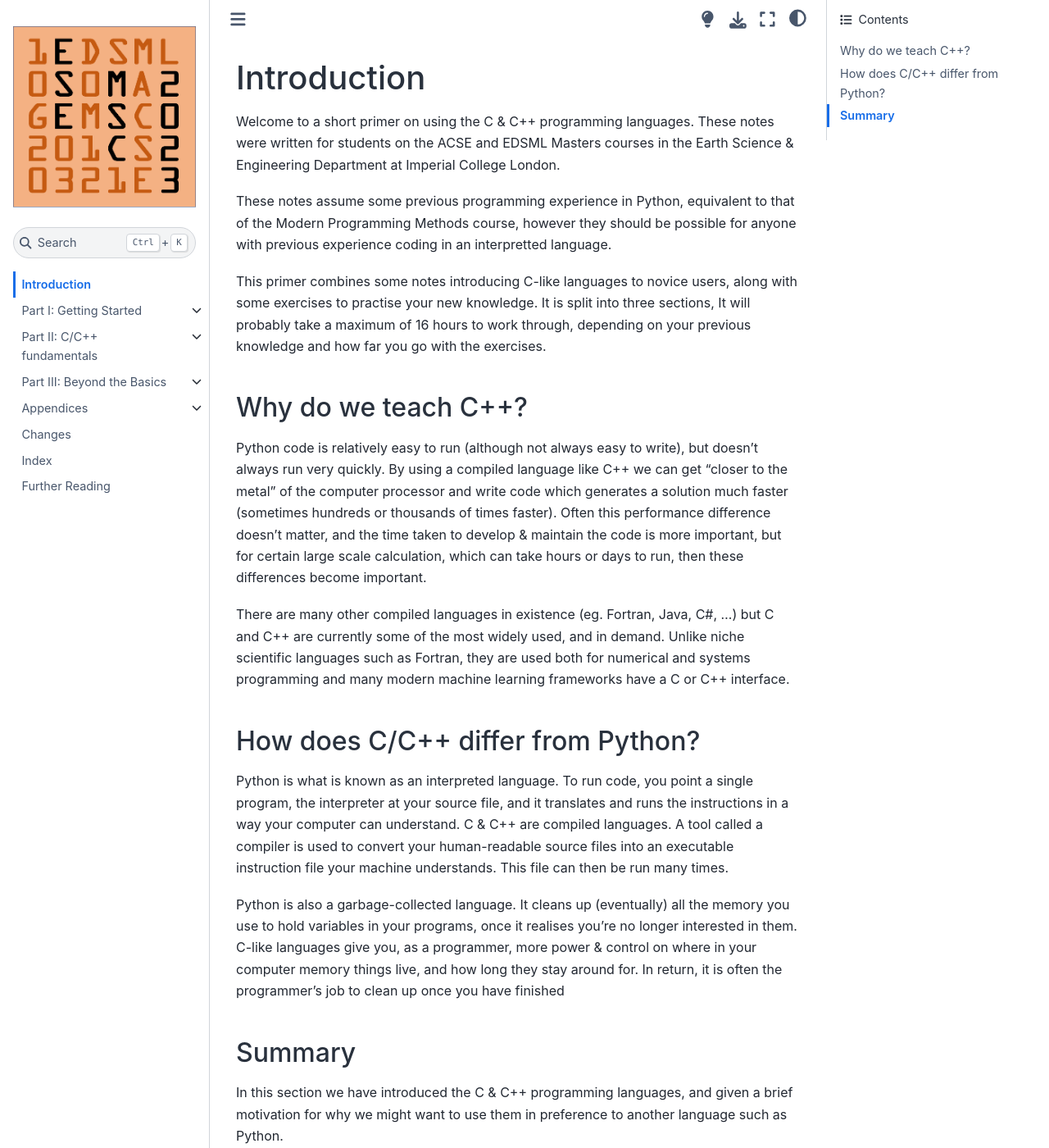
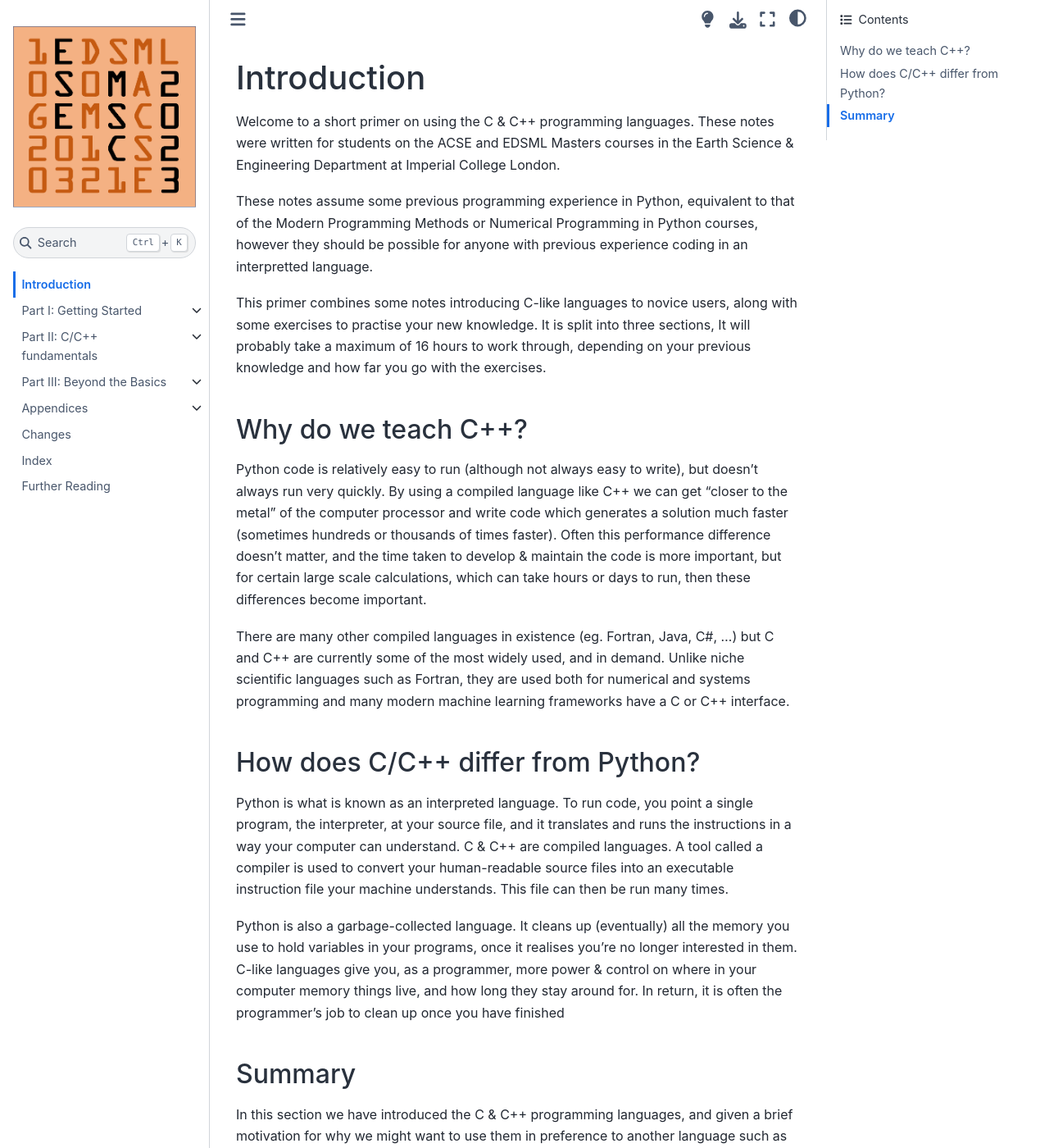
Before and after one commit to ese-msc/c-primer, a Jupyter Book: the page built from intro.md, in a window 1280 px wide and 1400 px high. Shown: the whole window at 82% size. Built offline with Jupyter Book 1.0.4 settings and Sphinx 7.4.7 and the Sphinx Book theme 1.1.4, drawn with Linux system fonts in a browser that asks for light colours; pages that are not in the unit, such as notebooks, are missing from menus.

Commit message:
Some fixes in introduction and toc

```diff
--- a/_toc.yml
+++ b/_toc.yml
@@ -6,7 +6,8 @@
   - file: part_one/01_running
   - file: part_one/02_hello_world
   - file: part_one/03_simple_math
-  - file: part_one/04_troubleshooting
+  - file: part_one/04_input-output.md
+  - file: part_one/05_troubleshooting
   - file: part_one/exercises_one
 - file: part_two/intro
   sections:
@@ -21,12 +22,12 @@
   - file: part_three/02_structs
   - file: part_three/03_header_files
   - file: part_three/04_build_systems
+  - file: part_three/05_combining_with_python.md
   - file: part_three/exercises_three
 - file: appendices/intro
   sections:
   - file: appendices/keywords
   - file: appendices/c-preprocessor
-  - file: appendices/combining_with_python
 - file: changelog
 - file: genindex
   title: Index
--- a/intro.md
+++ b/intro.md
@@ -2,19 +2,19 @@
 
 Welcome to a short primer on using the C & C++ programming languages. These notes were written for students on the ACSE and EDSML Masters courses in the Earth Science & Engineering Department at Imperial College London.
 
-These notes assume some previous programming experience in Python, equivalent to that of the Modern Programming Methods course, however they should be possible for anyone with previous experience coding in an interpretted language.
+These notes assume some previous programming experience in Python, equivalent to that of the Modern Programming Methods or Numerical Programming in Python courses, however they should be possible for anyone with previous experience coding in an interpretted language.
 
 This primer combines some notes introducing C-like languages to novice users, along with some exercises to practise your new knowledge. It is split into three sections,  It will probably take a maximum of 16 hours to work through, depending on your previous knowledge and how far you go with the exercises.
 
 ## Why do we teach C++?
 
-Python code is relatively easy to run (although not always easy to write), but doesn't always run very quickly. By using a compiled language like C++ we can get "closer to the metal" of the computer processor and write code which generates a solution much faster (sometimes hundreds or thousands of times faster). Often this performance difference doesn't matter, and the time taken to develop & maintain the code is more important, but for certain large scale calculation, which can take hours or days to run, then these differences become important.
+Python code is relatively easy to run (although not always easy to write), but doesn't always run very quickly. By using a compiled language like C++ we can get "closer to the metal" of the computer processor and write code which generates a solution much faster (sometimes hundreds or thousands of times faster). Often this performance difference doesn't matter, and the time taken to develop & maintain the code is more important, but for certain large scale calculations, which can take hours or days to run, then these differences become important.
 
 There are many other compiled languages in existence (eg. Fortran, Java, C#, ...) but C and C++ are currently some of the most widely used, and in demand. Unlike niche scientific languages such as Fortran, they are used both for numerical and systems programming and many modern machine learning frameworks have a C or C++ interface.
 
 ## How does C/C++ differ from Python?
 
-Python is what is known as an interpreted language. To run code, you point a single program, the interpreter at your source file, and it translates and runs the instructions in a way your computer can understand. C & C++ are compiled languages. A tool called a compiler is used to convert your human-readable source files into an executable instruction file your machine understands. This file can then be run many times.
+Python is what is known as an interpreted language. To run code, you point a single program, the interpreter, at your source file, and it translates and runs the instructions in a way your computer can understand. C & C++ are compiled languages. A tool called a compiler is used to convert your human-readable source files into an executable instruction file your machine understands. This file can then be run many times.
 
 Python is also a garbage-collected language. It cleans up (eventually) all the memory you use to hold variables in your programs, once it realises you're no longer interested in them. C-like languages give you, as a programmer, more power & control on where in your computer memory things live, and how long they stay around for. In return, it is often the programmer's job to clean up once you have finished
 
```
